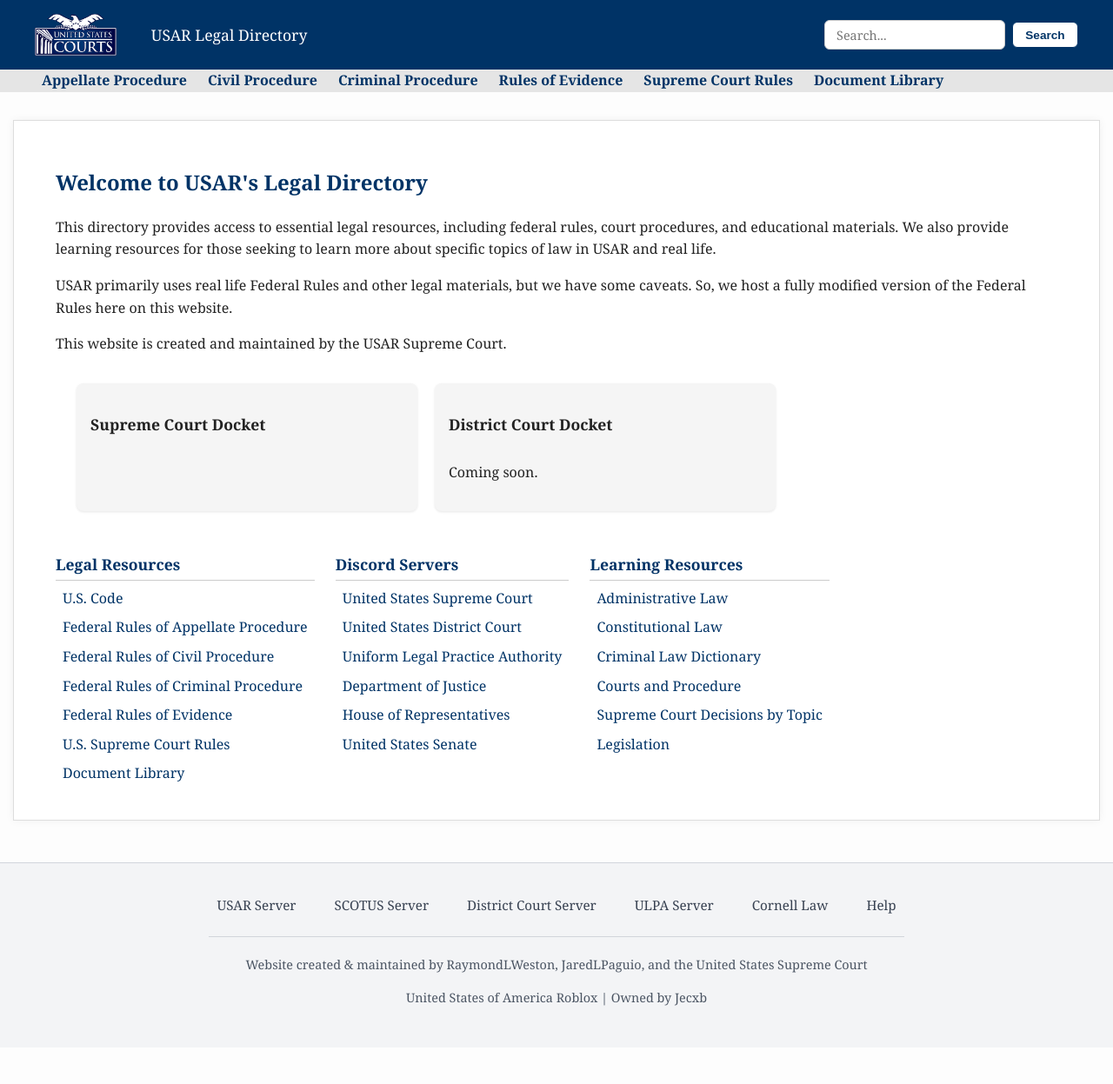
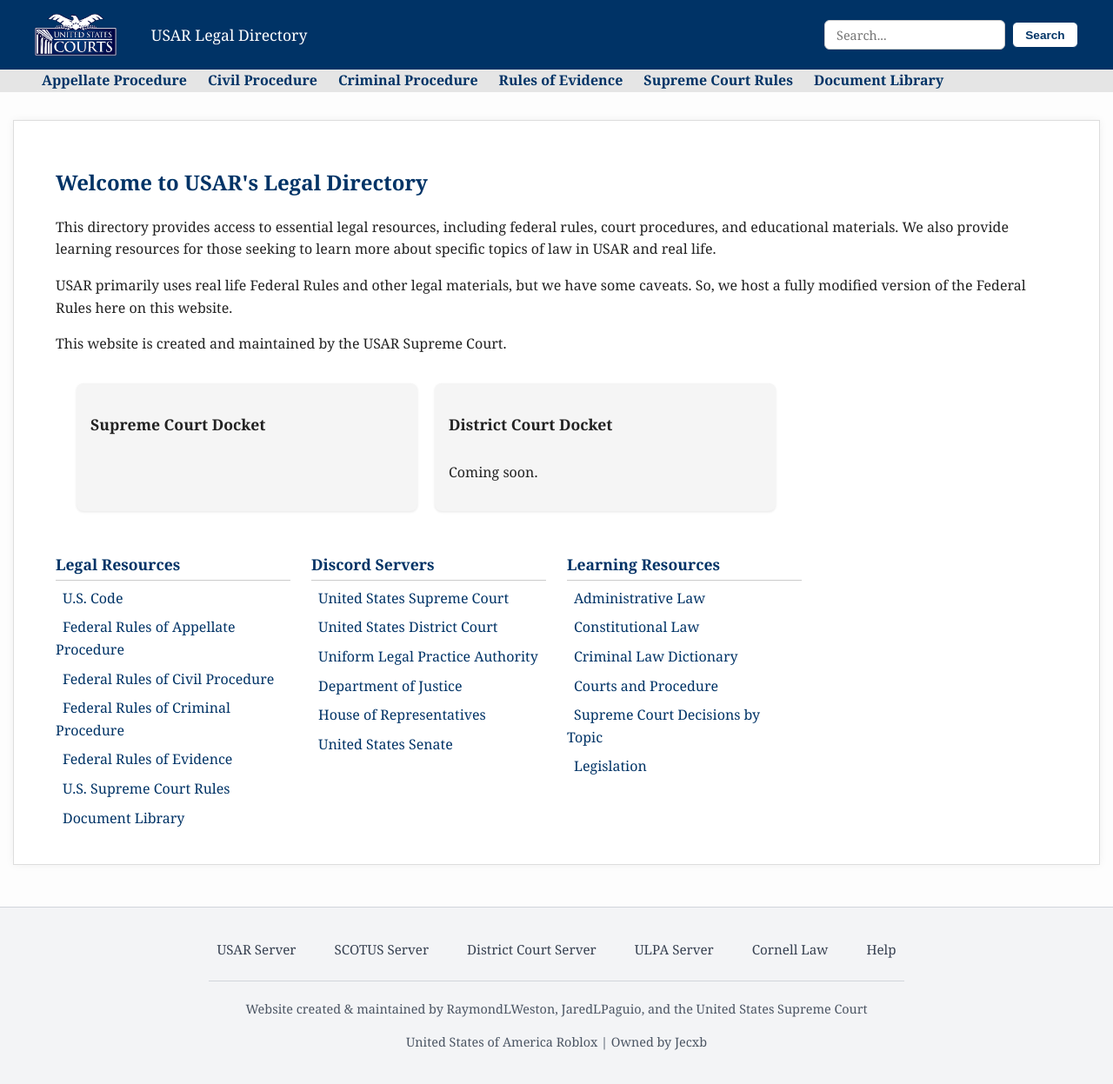
Before and after one commit to usarscotus/legal-directory, a Jekyll site: the page built from index.html, in a window 1280 px wide and 1256 px high. Shown: the top 1247 px of the window at 87% size. Built offline with Jekyll 4.4.1, drawn with Linux system fonts in a browser that asks for light colours.

Commit message:
Update style.css

```diff
--- a/assets/style.css
+++ b/assets/style.css
@@ -390,11 +390,10 @@
 }
 
 .resource-grid {
-  display: flex;
-  flex-wrap: wrap;
+  display: grid;
+  grid-template-columns: repeat(4, 1fr);
   gap: 1.5rem;
   margin-top: 2rem;
-  justify-content: flex-start;
 }
 
 .resource-column h2 {
@@ -815,3 +814,15 @@
   color: white;
   text-decoration: none;
 }
+
+@media (max-width: 1024px) {
+  .resource-grid {
+    grid-template-columns: repeat(2, 1fr);
+  }
+}
+
+@media (max-width: 600px) {
+  .resource-grid {
+    grid-template-columns: 1fr;
+  }
+}
```
